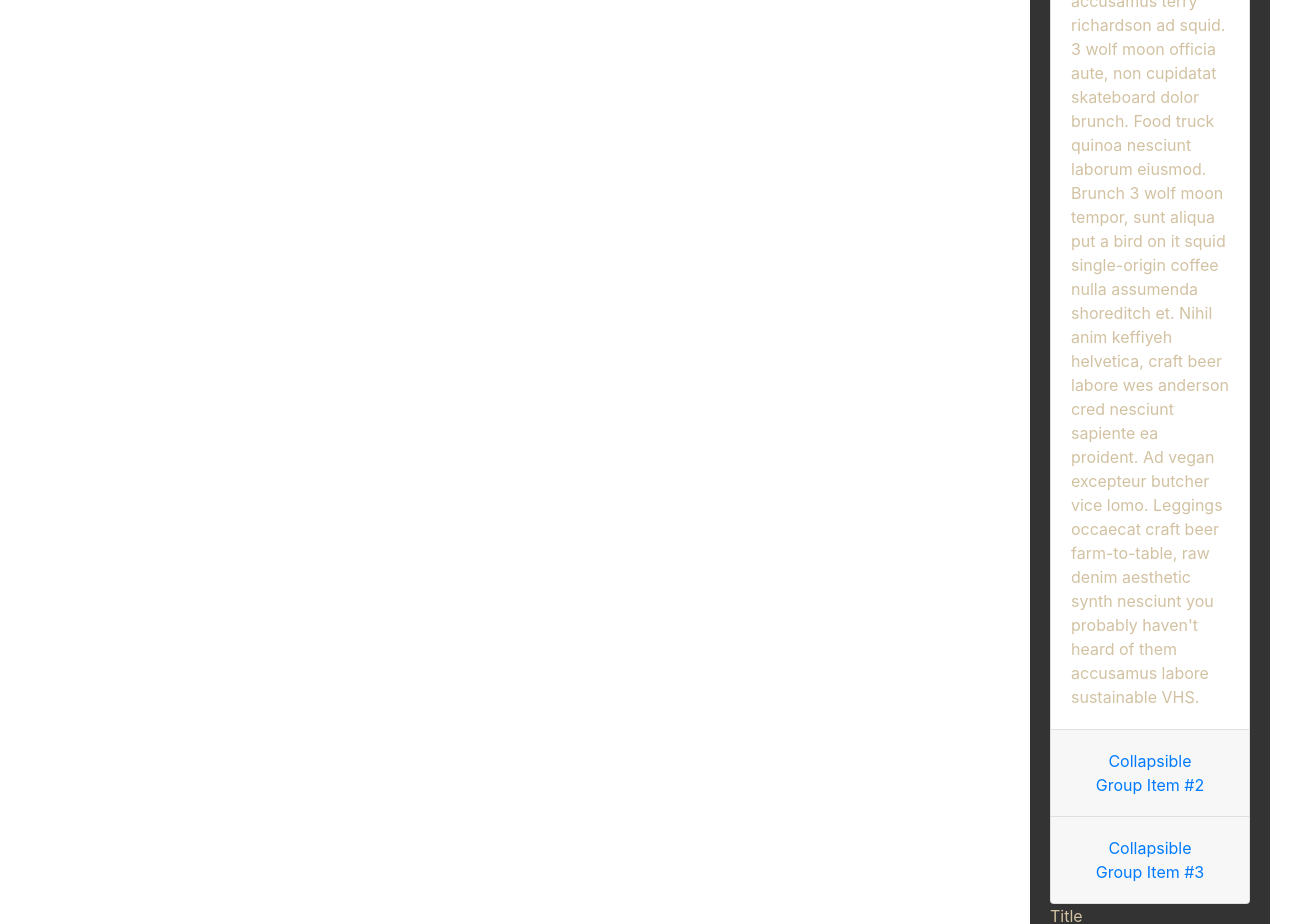
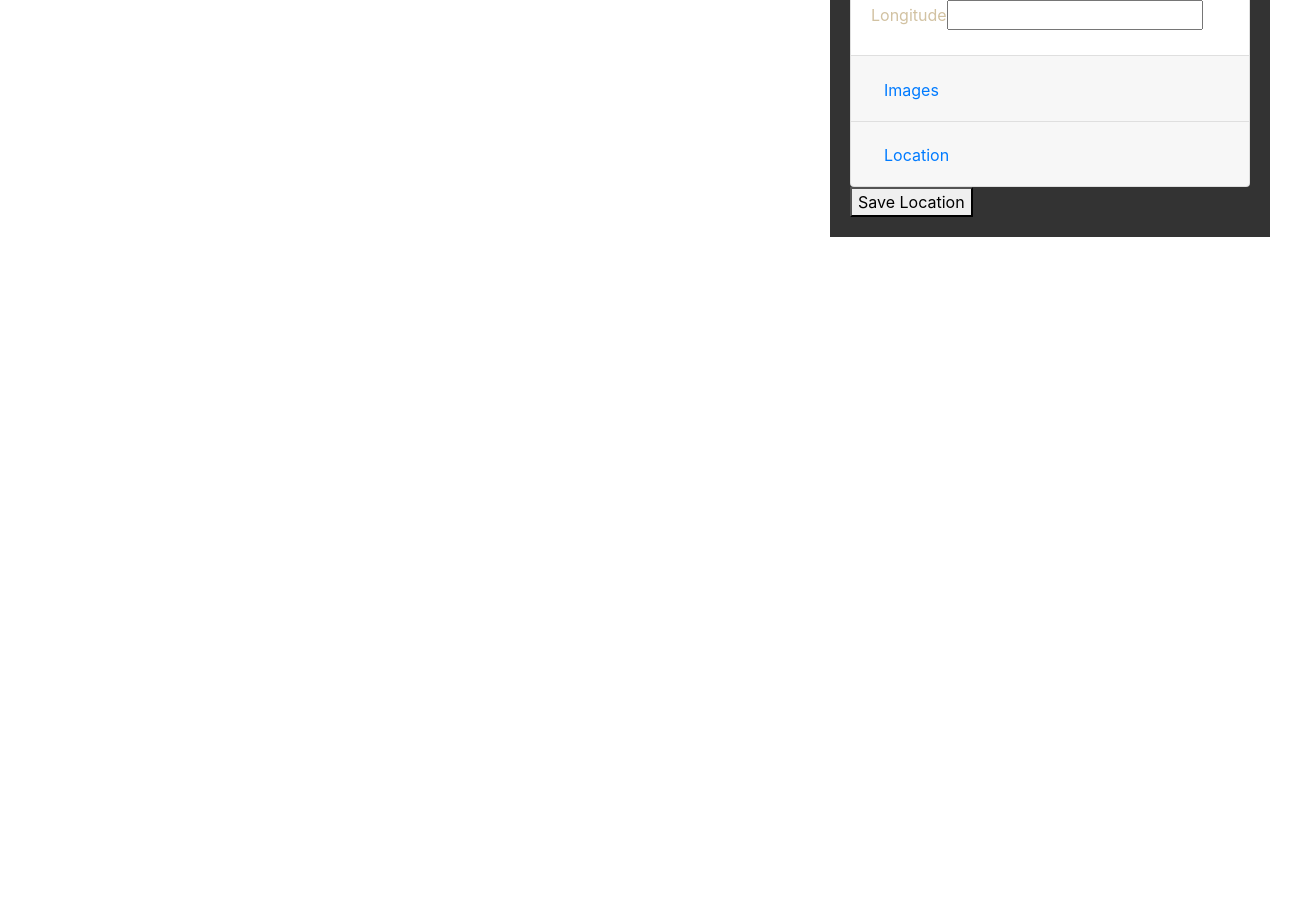
Before and after one commit to anabelpdv/project-3-react, a React (Create React App) app in the folder client/: page / in a window 1280 px wide. Shown: the part 460-1384 px from the top of the page, 1306 px wide, since content can reach past the window. After the commit the page ends 800 px from the top, so only its background shows below. Built offline with nearby package versions, Linux system fonts and the light colour scheme; no server answers.

Commit message:
Added side bar

```diff
--- a/client/public/index.html
+++ b/client/public/index.html
@@ -25,6 +25,9 @@
       Learn how to configure a non-root public URL by running `npm run build`.
     -->
     <title>React App</title>
+    <script src="https://code.jquery.com/jquery-3.3.1.slim.min.js" integrity="sha384-q8i/X+965DzO0rT7abK41JStQIAqVgRVzpbzo5smXKp4YfRvH+8abtTE1Pi6jizo" crossorigin="anonymous"></script>
+    <script src="https://stackpath.bootstrapcdn.com/bootstrap/4.3.1/js/bootstrap.min.js" integrity="sha384-JjSmVgyd0p3pXB1rRibZUAYoIIy6OrQ6VrjIEaFf/nJGzIxFDsf4x0xIM+B07jRM" crossorigin="anonymous"></script>
+  <link rel="stylesheet" href="https://stackpath.bootstrapcdn.com/bootstrap/4.3.1/css/bootstrap.min.css" integrity="sha384-ggOyR0iXCbMQv3Xipma34MD+dH/1fQ784/j6cY/iJTQUOhcWr7x9JvoRxT2MZw1T" crossorigin="anonymous">
   </head>
   <body>
     <noscript>You need to enable JavaScript to run this app.</noscript>
--- a/client/src/App.css
+++ b/client/src/App.css
@@ -45,7 +45,7 @@
 .add-location-form{
   background-color: rgb(0,0,0,0.8);
   color:#D2C2A2;
-  width:240px;
+  width:440px;
   position:absolute;
   z-index:1000;
   top:250px;
--- a/client/src/App.js
+++ b/client/src/App.js
@@ -1,5 +1,4 @@
 import React from 'react';
-import 'bootstrap/dist/css/bootstrap.css';
 import './App.css';
 import axios from "axios";
 import { Switch, Route, NavLink } from "react-router-dom";
--- a/client/src/components/location-components/AddLocation.js
+++ b/client/src/components/location-components/AddLocation.js
@@ -15,84 +15,21 @@
 
 
 
-  // formHandle=(e)=>{
-  //   e.preventDefault()
-  //   const newLocation = {
-  //     title:this.state.title,
-  //     description: this.state.description,
-  //     lat: this.state.lat,
-  //     lng: this.state.lng
-  //   }
-
-  //   axios.post('http://localhost:5000/api/locations',newLocation)
-  //         .then(response=>{
-  //           this.props.getAllLocations();
-  //         })
-  //         .catch(err=>{
-  //           console.log(err)
-  //         })
-  // }
-
   render() {
     return (
       <div className="add-location-form">
         <form onSubmit={(e) =>this.props.formHandle(e)}>
-
-
-
-
           <div className="accordion" id="accordionExample">
             <div className="card">
               <div className="card-header" id="headingOne">
                 <h2 className="mb-0">
                   <button className="btn btn-link" type="button" data-toggle="collapse" data-target="#collapseOne" aria-expanded="true" aria-controls="collapseOne">
-          Collapsible Group Item #1
+                    Details
                   </button>
                 </h2>
               </div>
-
               <div id="collapseOne" className="collapse show" aria-labelledby="headingOne" data-parent="#accordionExample">
                 <div className="card-body">
-        Anim pariatur cliche reprehenderit, enim eiusmod high life accusamus terry richardson ad squid. 3 wolf moon officia aute, non cupidatat skateboard dolor brunch. Food truck quinoa nesciunt laborum eiusmod. Brunch 3 wolf moon tempor, sunt aliqua put a bird on it squid single-origin coffee nulla assumenda shoreditch et. Nihil anim keffiyeh helvetica, craft beer labore wes anderson cred nesciunt sapiente ea proident. Ad vegan excepteur butcher vice lomo. Leggings occaecat craft beer farm-to-table, raw denim aesthetic synth nesciunt you probably haven't heard of them accusamus labore sustainable VHS.
-      </div>
-    </div>
-  </div>
-  <div className="card">
-    <div className="card-header" id="headingTwo">
-      <h2 className="mb-0">
-        <button className="btn btn-link collapsed" type="button" data-toggle="collapse" data-target="#collapseTwo" aria-expanded="false" aria-controls="collapseTwo">
-          Collapsible Group Item #2
-        </button>
-      </h2>
-    </div>
-    <div id="collapseTwo" className="collapse" aria-labelledby="headingTwo" data-parent="#accordionExample">
-      <div className="card-body">
-        Anim pariatur cliche reprehenderit, enim eiusmod high life accusamus terry richardson ad squid. 3 wolf moon officia aute, non cupidatat skateboard dolor brunch. Food truck quinoa nesciunt laborum eiusmod. Brunch 3 wolf moon tempor, sunt aliqua put a bird on it squid single-origin coffee nulla assumenda shoreditch et. Nihil anim keffiyeh helvetica, craft beer labore wes anderson cred nesciunt sapiente ea proident. Ad vegan excepteur butcher vice lomo. Leggings occaecat craft beer farm-to-table, raw denim aesthetic synth nesciunt you probably haven't heard of them accusamus labore sustainable VHS.
-      </div>
-    </div>
-  </div>
-  <div className="card">
-    <div className="card-header" id="headingThree">
-      <h2 className="mb-0">
-        <button className="btn btn-link collapsed" type="button" data-toggle="collapse" data-target="#collapseThree" aria-expanded="false" aria-controls="collapseThree">
-          Collapsible Group Item #3
-        </button>
-      </h2>
-    </div>
-    <div id="collapseThree" className="collapse" aria-labelledby="headingThree" data-parent="#accordionExample">
-      <div className="card-body">
-        Anim pariatur cliche reprehenderit, enim eiusmod high life accusamus terry richardson ad squid. 3 wolf moon officia aute, non cupidatat skateboard dolor brunch. Food truck quinoa nesciunt laborum eiusmod. Brunch 3 wolf moon tempor, sunt aliqua put a bird on it squid single-origin coffee nulla assumenda shoreditch et. Nihil anim keffiyeh helvetica, craft beer labore wes anderson cred nesciunt sapiente ea proident. Ad vegan excepteur butcher vice lomo. Leggings occaecat craft beer farm-to-table, raw denim aesthetic synth nesciunt you probably haven't heard of them accusamus labore sustainable VHS.
-      </div>
-    </div>
-  </div>
-</div>
-
-
-
-
-
-
-
                   <label>Title</label>
                   <input onChange={this.props.inputHandle} type="text" name="title" value={this.props.title}/>
                   <label>Description</label>
@@ -101,6 +38,38 @@
                   <input onChange={this.props.inputHandle} type="number" name="lat" value={this.props.lat}/>
                   <label>Longitude</label>
                   <input onChange={this.props.inputHandle} type="number" name="lng" value={this.props.lng}/>
+                </div>
+              </div>
+            </div>
+            <div className="card">
+              <div className="card-header" id="headingTwo">
+                <h2 className="mb-0">
+                  <button className="btn btn-link collapsed" type="button" data-toggle="collapse" data-target="#collapseTwo" aria-expanded="false" aria-controls="collapseTwo">
+                    Images
+                  </button>
+                </h2>
+              </div>
+              <div id="collapseTwo" className="collapse" aria-labelledby="headingTwo" data-parent="#accordionExample">
+                <div className="card-body">
+                  Anim pariatur cliche reprehenderit, enim eiusmod high life accusamus terry richardson ad squid.
+                </div>
+              </div>
+            </div>
+            <div className="card">
+              <div className="card-header" id="headingThree">
+                <h2 className="mb-0">
+                  <button className="btn btn-link collapsed" type="button" data-toggle="collapse" data-target="#collapseThree" aria-expanded="false" aria-controls="collapseThree">
+                    Location
+                  </button>
+                </h2>
+              </div>
+              <div id="collapseThree" className="collapse" aria-labelledby="headingThree" data-parent="#accordionExample">
+                <div className="card-body">
+                  Anim pariatur cliche reprehenderit, enim eiusmod high life accusamus terry richardson
+                </div>
+              </div>
+            </div>
+          </div>
           <button>Save Location</button>
         </form>
       </div>
--- a/client/src/index.js
+++ b/client/src/index.js
@@ -1,10 +1,10 @@
 import React from 'react';
 import ReactDOM from 'react-dom';
-import $ from 'jquery';
-import 'bootstrap/dist/css/bootstrap.css';
+
 import App from './App';
 import * as serviceWorker from './serviceWorker';
 import { BrowserRouter } from "react-router-dom";
+
 
 import './index.css';
 
```
Also changed, not shown: 1 other file (tests, documents, lock files or other folders). Lines whose indentation alone changed are shown as unchanged.
